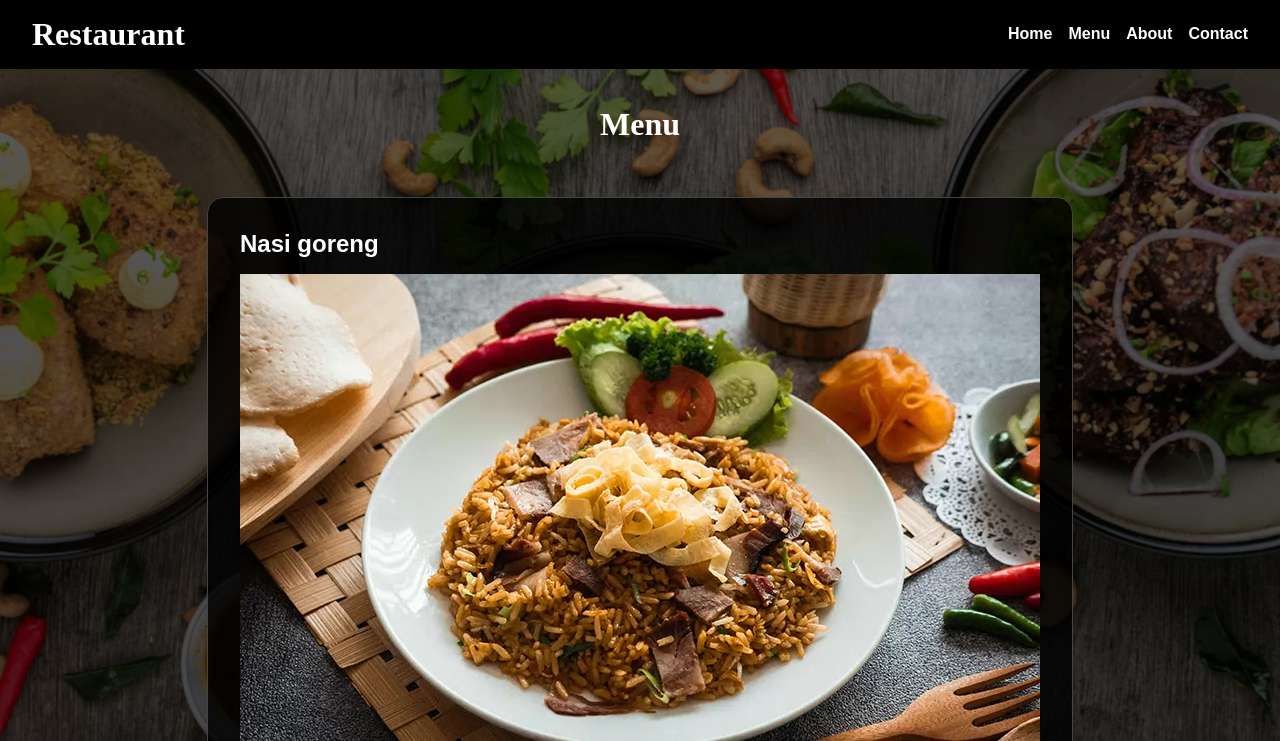
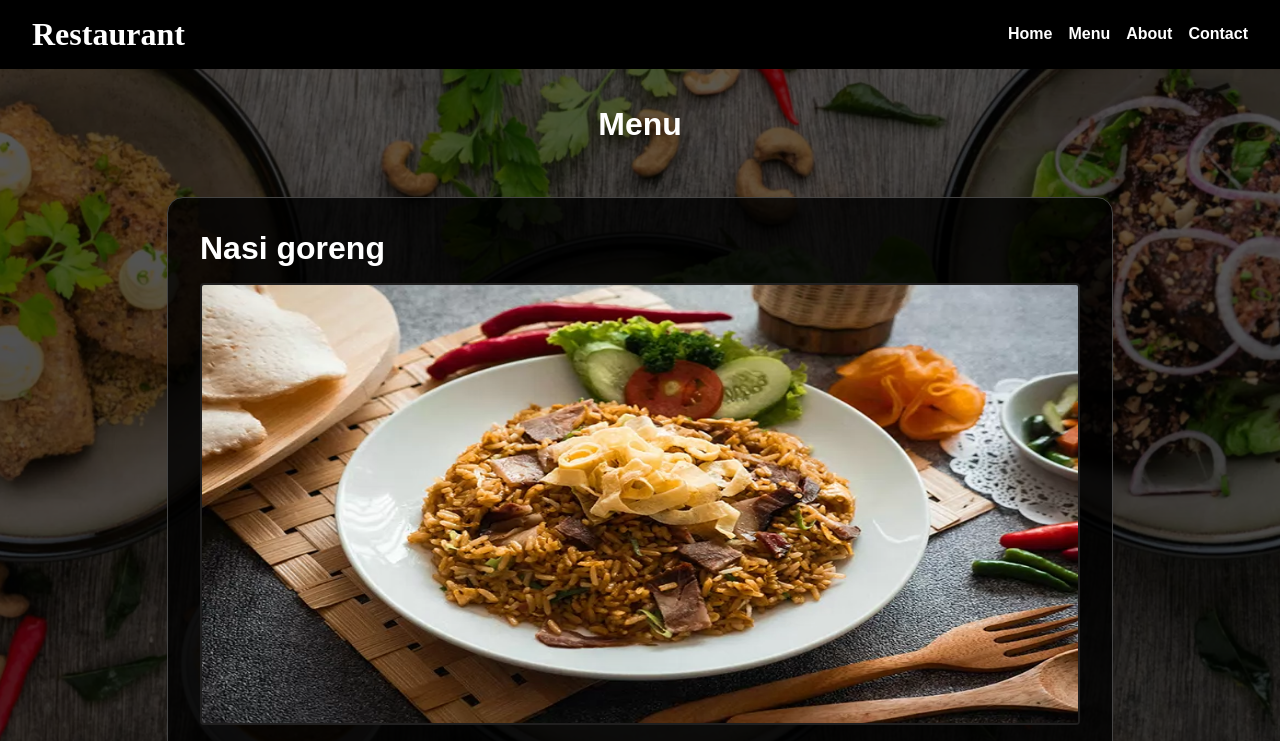
Before and after one commit to Heri23F/restaurant-page, a website built with webpack: page src/index.html in a window 1280 px wide. Both pictures are taken after a click on the button "Menu". Shown: the top 741 px of the page. Built offline with nearby package versions, Linux system fonts and the light colour scheme.

Commit message:
feat: add item price

```diff
--- a/src/page/menu.js
+++ b/src/page/menu.js
@@ -1,5 +1,5 @@
 import { createElement } from "../util.js";
-import image from "../image/menu_image/images.js"
+import image from "../image/menu_image/images.js";
 
 const menuItem = [
   {
@@ -7,24 +7,28 @@ const menuItem = [
     description:
       "A beloved national staple, this Indonesian-style fried rice is wok-tossed over high heat with an aromatic base of crushed garlic, shallots, and fiery chili. It is deeply caramelized with sweet savory kecap manis, giving it a signature rich glaze. Each serving comes complete with a perfectly fried sunny-side-up egg cascading over the rice, accompanied by crispy krupuk crackers and refreshing pickled cucumber slices.",
     image: image.nasiGoreng,
+    price: "$10",
   },
   {
     title: "Sate",
     description:
       "These iconic street-food skewers feature tender cubes of seasoned meat meticulously marinated in a blend of lemongrass, coriander, and local spices. Grilled over glowing traditional charcoal to achieve a perfect smoky char, they are generously smothered in a rich, velvety peanut sauce. The dish is beautifully balanced by sharp garnishes of sliced raw shallots, birds-eye chilis, and soft, dense lontong rice cakes.",
     image: image.sate,
+    price: "$20",
   },
   {
     title: "Rendang",
     description:
       "Hailing from the West Sumatra highlands, this legendary culinary masterpiece consists of premium beef slow-braised for hours in a rich bath of thick coconut milk. Cooked alongside a potent paste of ginger, galangal, turmeric leaves, and lemongrass, the liquid gradually reduces until the spices caramelize into a deep, dark glaze. The result is exceptionally tender, melt-in-your-mouth beef infused with an intensely complex savory flavor.",
     image: image.rendang,
+    price: "$30",
   },
   {
     title: "Soto",
     description:
       "A deeply comforting Indonesian soup, this dish features a vibrant, golden-hued broth seasoned with freshly ground turmeric, lemongrass, and kaffir lime leaves. Swimming inside the hot, fragrant soup are generous handfuls of shredded succulent chicken, translucent glass vermicelli noodles, and a soft-boiled egg. It is finished off with a squeeze of fresh lime juice, crispy fried shallots, and a side of spicy sambal paste for a bright, invigorating kick.",
     image: image.soto,
+    price: "$15",
   },
 ];
 
@@ -52,12 +56,18 @@ export default function () {
       textContent: item.description,
     });
 
+    const itemPrice = createElement("span", {
+      elClass: "item-price",
+      textContent: item.price,
+    });
+
     const itemDiv = createElement(
       "div",
       { elClass: "item-div" },
       itemTitle,
       itemImage,
       itemDescription,
+      itemPrice,
     );
 
     fragment.append(itemDiv);
--- a/src/style.css
+++ b/src/style.css
@@ -103,6 +103,11 @@ header {
 .container.menu-page {
   padding: 16px;
   align-items: center;
+  font-family: "Inter Variable", sans-serif;
+}
+
+.menu-heading {
+  font-size: 3em;
 }
 
 .item-div {
@@ -110,16 +115,34 @@ header {
   border-radius: 16px;
   padding: 32px;
   background-color: rgb(0 0 0 / 0.8);
-  max-width: 800px;
+  max-width: 880px;
   font-size: 16px;
-  font-family: "Inter Variable", sans-serif;
+  display: flex;
+  flex-direction: column;
 }
 
 .item-div h2 {
   margin: 0;
+  font-size: 2em;
   margin-bottom: 16px;
 }
 
 .item-description {
   font-size: 1.2em;
 }
+
+.item-image {
+  border: 2px solid #201f1f;
+  border-radius: 4px;
+  aspect-ratio: 2 / 1;
+}
+
+.item-price {
+  align-self: flex-end;
+  font-size: 2em;
+  font-weight: 700;
+  background-color: white;
+  color: black;
+  padding: 8px 16px;
+  border-radius: 8px;
+}
```
